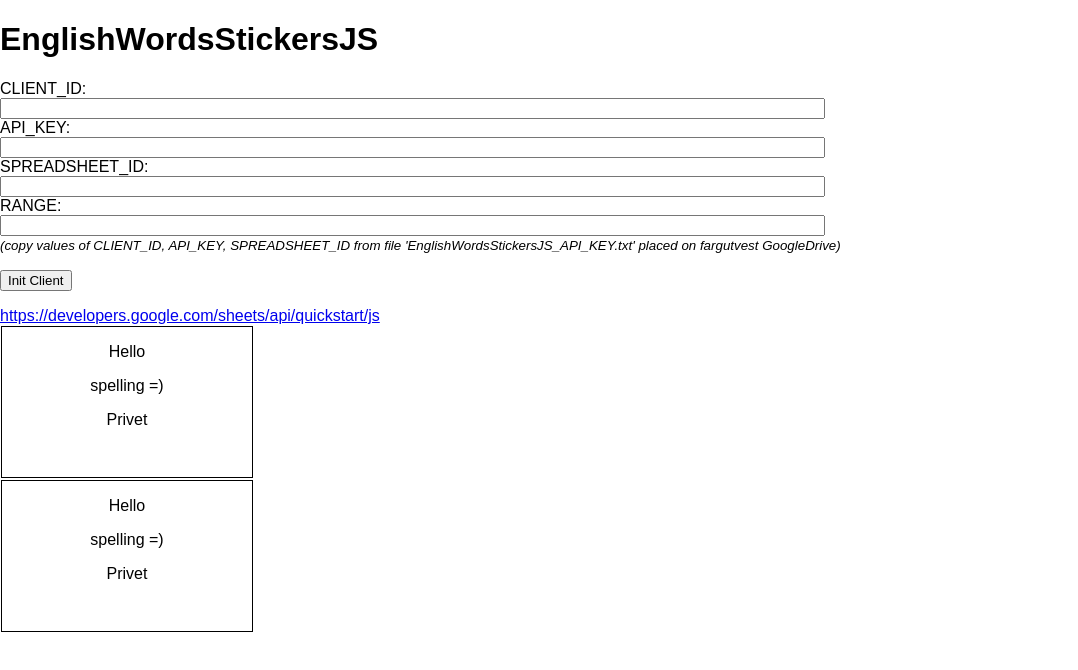
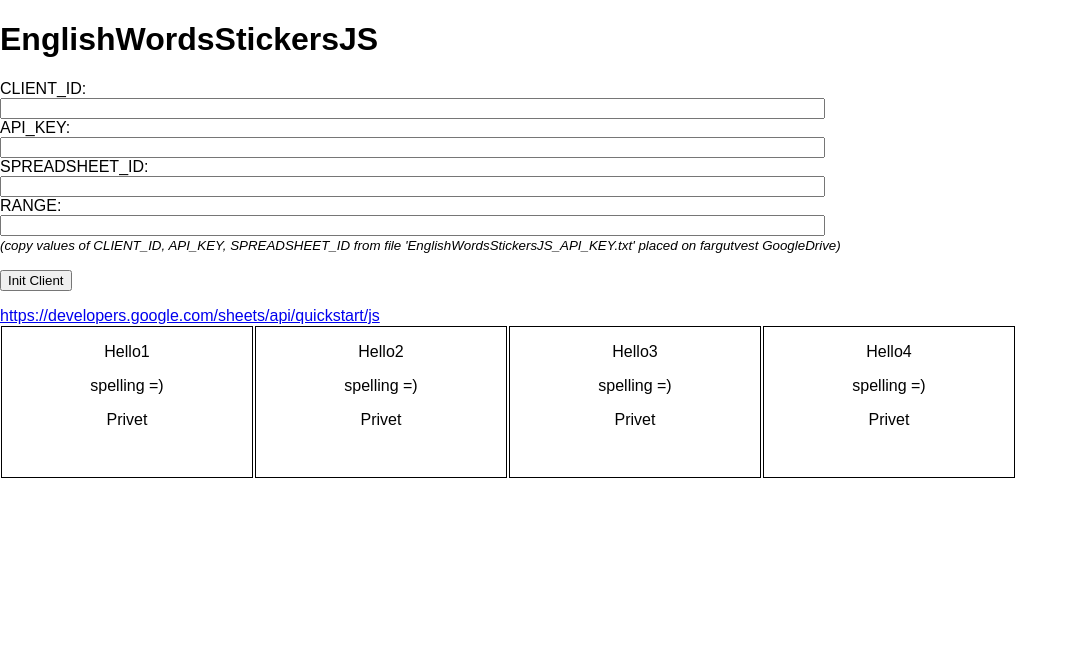
Before and after one commit to fargutvest/WordsStickers, a React (Create React App) app: page / in a window 1280 px wide. Shown: the top 670 px of the page, without its empty margins (0-1078 px from the left). Built offline with nearby package versions, Linux system fonts and the light colour scheme.

Commit message:
fish 4 cards per row

```diff
--- a/src/App.js
+++ b/src/App.js
@@ -4,16 +4,28 @@
 class App extends Component {
   render() {
     const characters = [
+      [
         {
-        English: "Hello",
+          English: "Hello1",
           Spelling: "spelling =)",
           Russian: "Privet"
         },
         {
-        English: "Hello",
+          English: "Hello2",
+          Spelling: "spelling =)",
+          Russian: "Privet"
+        },
+        {
+          English: "Hello3",
+          Spelling: "spelling =)",
+          Russian: "Privet"
+        },
+        {
+          English: "Hello4",
           Spelling: "spelling =)",
           Russian: "Privet"
         }
+      ],
     ]
     return (
   <div>
@@ -28,7 +40,7 @@
 const rows = props.characterData.map((row, index) => {
     return (
   <tr key={index}>
-    <td><Sticker data={row}/></td>
+    <td><Sticker data={row[0]}/></td><td><Sticker data={row[1]}/></td><td><Sticker data={row[2]}/></td><td><Sticker data={row[3]}/></td>
   </tr>
     )
   })
```
Lines whose indentation alone changed are shown as unchanged.
